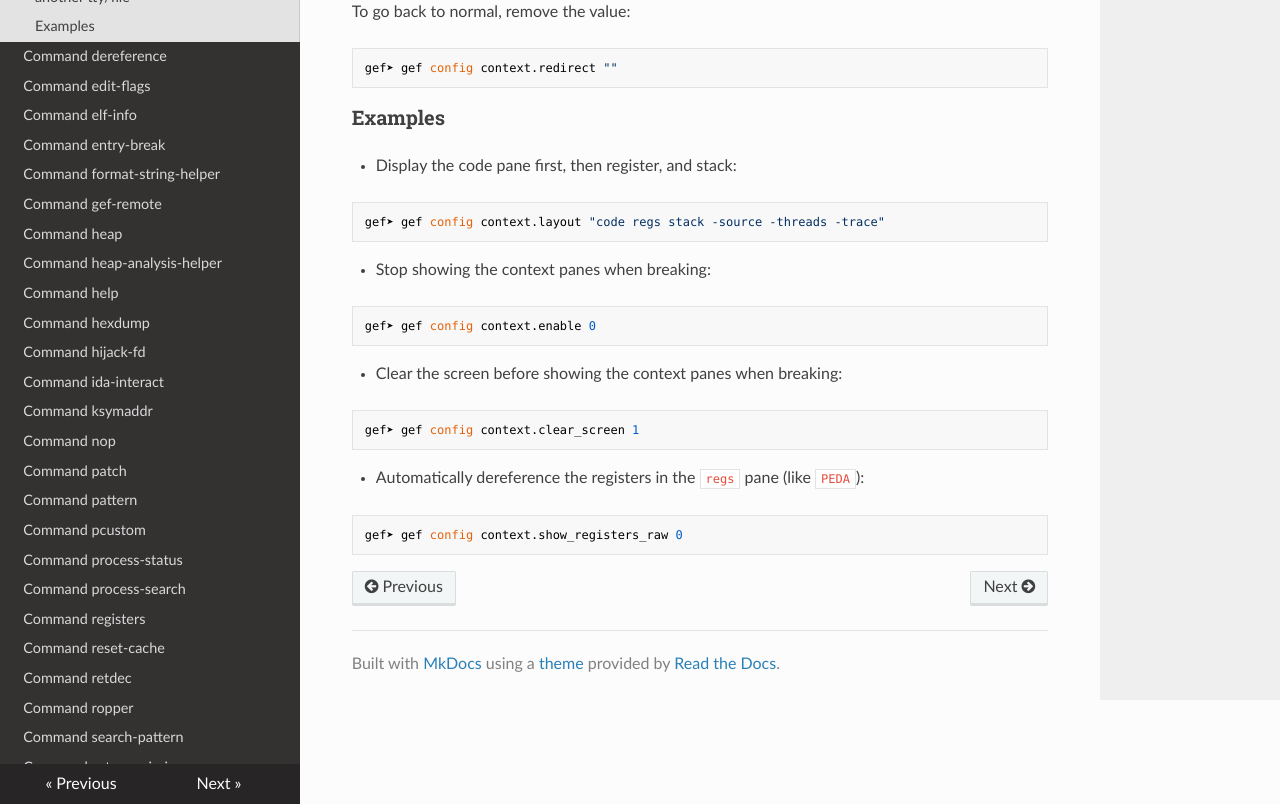
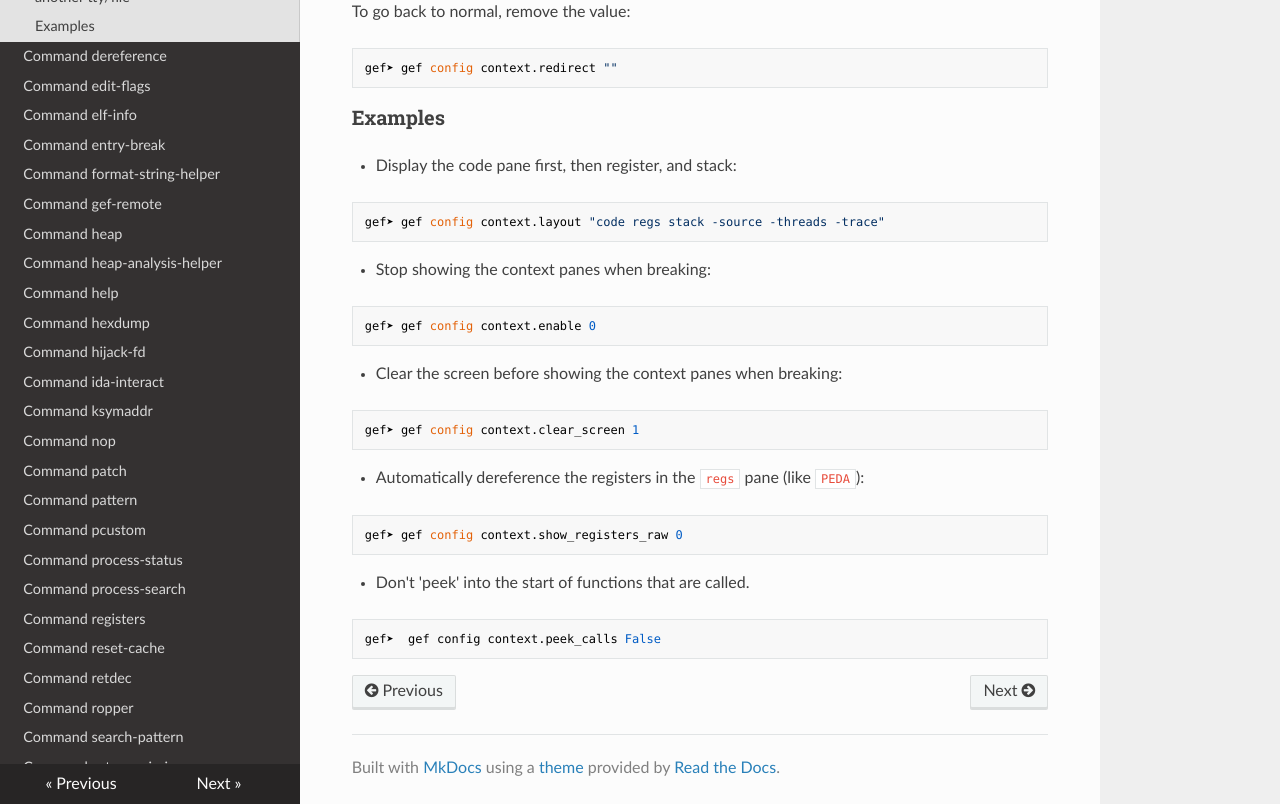
Before and after one commit to hugsy/gef, an MkDocs documentation site: the page built from docs/commands/context.md, in a window 1280 px wide and 900 px high, scrolled down 1950 px, cut to the strip 96-900 px from the top of the window. Built offline with MkDocs 1.6.1, drawn with Linux system fonts in a browser that asks for light colours; nearby versions of some CDN libraries; old or Windows-style settings are respelled for this version of MkDocs.

Commit message:
Add mention of new context.peek_calls option to docs

````diff
--- a/docs/commands/context.md
+++ b/docs/commands/context.md
@@ -97,3 +97,8 @@ gef➤ gef config context.clear_screen 1
 ```
 gef➤ gef config context.show_registers_raw 0
 ```
+
+  * Don't 'peek' into the start of functions that are called.
+```
+gef➤  gef config context.peek_calls False
+```
````
